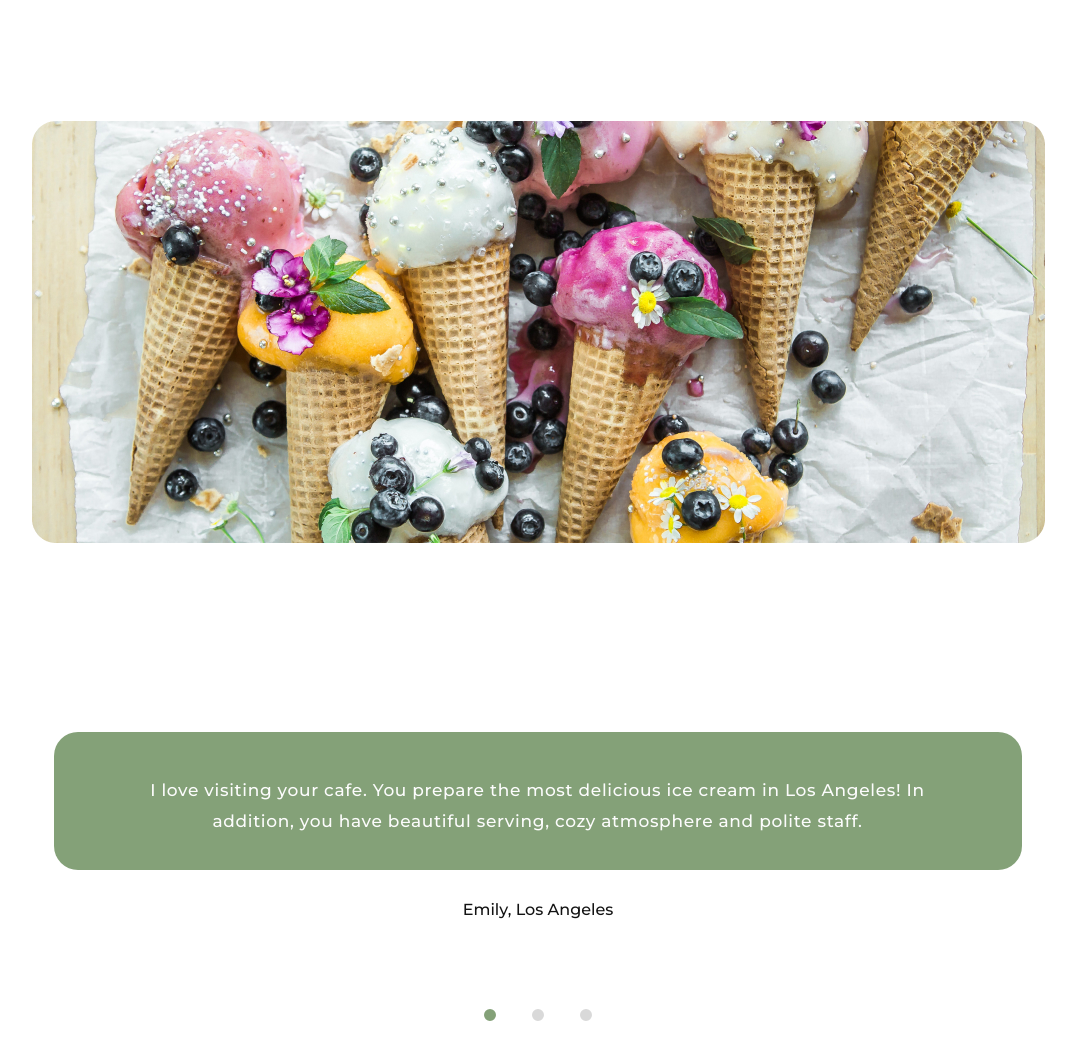
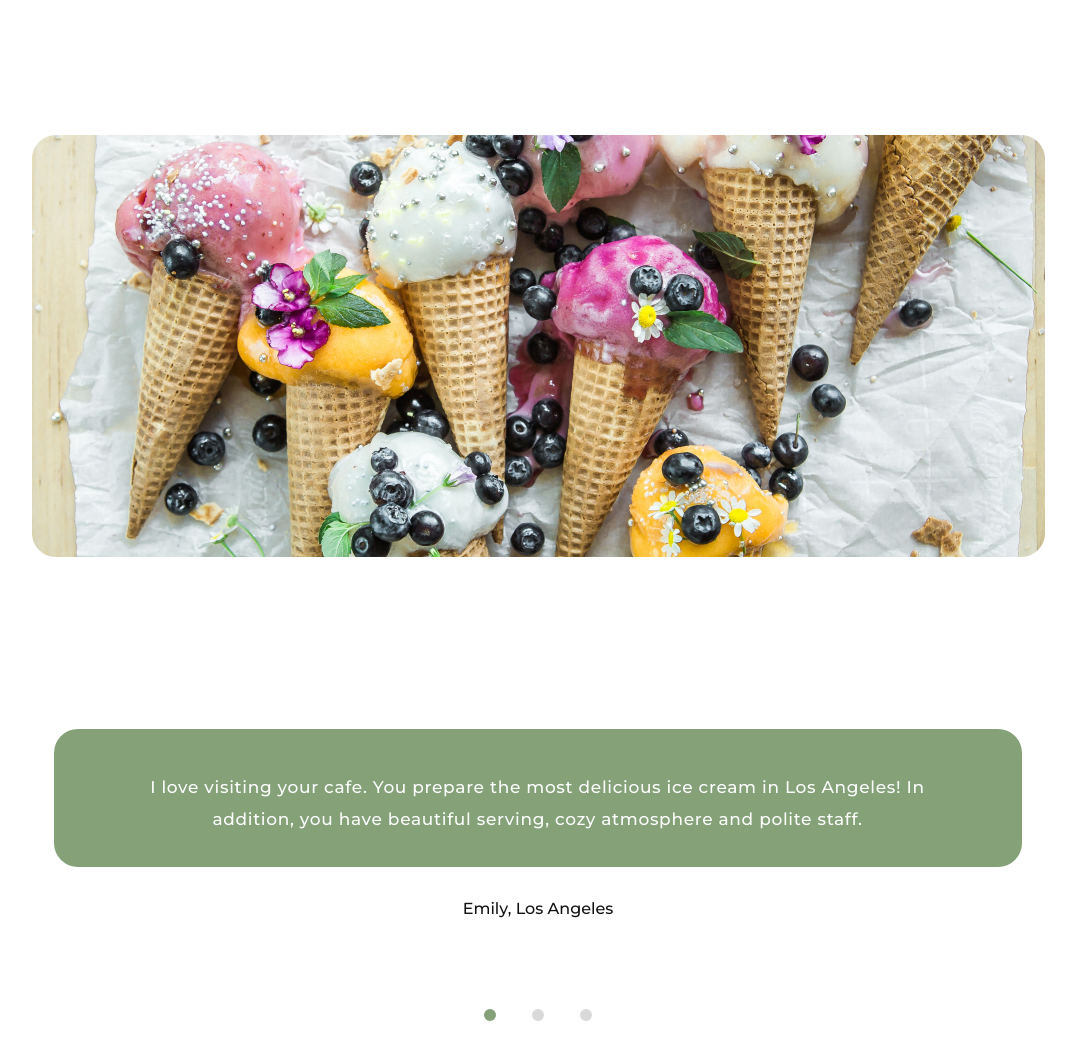
Before and after one commit to dariaaferreira/slider, a plain HTML site: page index.html in a window 1280 px wide. Shown: the top 1053 px of the page, without its empty margins (128-1204 px from the left). Drawn offline with Linux system fonts and the light colour scheme.

Commit message:
Update styles.css

```diff
--- a/css/styles.css
+++ b/css/styles.css
@@ -8,6 +8,11 @@ html, body {
 
 body {
   margin: 0 auto;
+}
+
+p,h2 {
+  margin: 0;
+  padding: 0;
 }
 
 .container {
@@ -91,7 +96,6 @@ body {
 }
 .slider__contents {
   height: 100%;
-  padding: 2rem;
   text-align: center;
   display: -webkit-box;
   display: -webkit-flex;
@@ -131,8 +135,10 @@ body {
   font-weight: 500;
   font-size: 16px;
   color: #131313;
+
 }
 .slider__txt {
+  margin-bottom: 32px;
   font-family: 'Montserrat';
   font-size: 17px;
   line-height: 186%;
```
